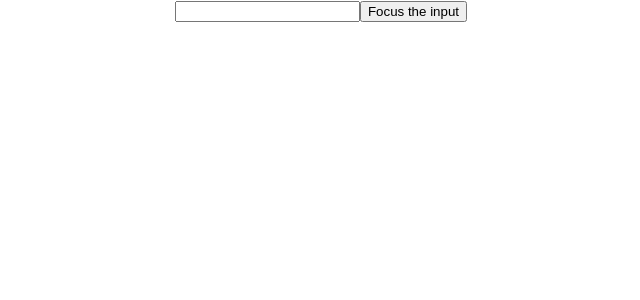
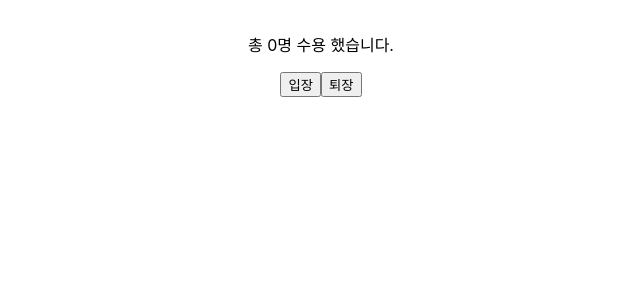
Before and after one commit to moonch030/react1-1, a React (Create React App) app in the folder my-app/: page / in a window 1280 px wide. Shown: the top 300 px of the page, without its empty margins (319-959 px from the left). Built offline with nearby package versions, Linux system fonts and the light colour scheme.

Commit message:
2024-05-01

```diff
--- a/my-app/src/App.js
+++ b/my-app/src/App.js
@@ -3,11 +3,12 @@ import './App.css';
 import CommentList from './ch05/CommentList';
 import NotificationList from './ch06/NotificationList';
 import FocusButton from './ch07/FocusButton';
+import Accommodate from './ch07/Accommodate';
 
 function App() {
   return (
     <div className="App">
-      <FocusButton />
+      <Accommodate />
     </div>
   );
 }
--- /dev/null
+++ b/my-app/src/ch07/Accommodate.jsx
@@ -0,0 +1,34 @@
+import React, {useState, useEffect} from "react"; // React와 useState, useEffect 훅을 임포트합니다.
+import useCounter from "./useCounter"; // useCounter라는 커스텀 훅을 임포트합니다.
+
+const MAX_CAPACITY = 10; // 최대 수용 인원을 10으로 설정합니다.
+
+function Accommodate(props){ // Accommodate 함수형 컴포넌트를 정의합니다.
+    const [isFull, setIsFull] = useState(false); // isFull 상태를 false로 초기화합니다.
+    const [count, increaseCount, decreaseCount] = useCounter(0); // useCounter 훅을 사용해 count 상태를 관리합니다.
+
+    useEffect(() => { // 첫 번째 useEffect 훅입니다.
+        console.log("==========================");
+        console.log("useEffect() is called.");
+        console.log(`isFull: ${isFull}`); // 현재 isFull 값이 콘솔에 로그로 찍힙니다.
+    });
+
+    useEffect(() => { // 두 번째 useEffect 훅입니다.
+        setIsFull(count >= MAX_CAPACITY); // count가 MAX_CAPACITY 이상이면 isFull을 true로 설정합니다.
+        console.log(`Current count value: ${count}`); // 현재 count 값이 콘솔에 로그로 찍힙니다.
+    }, [count]); // count 값이 변할 때마다 이 훅을 실행합니다.
+
+    return( // JSX를 리턴합니다.
+        <div style={{padding: 16}}>
+            <p>{`총 ${count}명 수용 했습니다.`}</p>
+            <button onClick={increaseCount} disabled={isFull}>
+                입장
+            </button>
+            <button onClick={decreaseCount}>퇴장</button>
+
+            {isFull && <p style={{color:"red"}}>정원이 가득 찼습니다.</p>}
+        </div>
+    );
+}
+
+export default Accommodate; // Accommodate 컴포넌트를 export합니다
--- /dev/null
+++ b/my-app/src/ch07/useCounter.jsx
@@ -0,0 +1,16 @@
+import React, { useState } from "react"; // React와 useState 훅을 임포트합니다.
+
+// useCounter 함수는 카운터의 초기값을 인자로 받습니다.
+function useCounter(initialValue) {
+    const [count, setCount] = useState(initialValue); // 카운터의 현재 값을 상태로 저장하고, 이 값을 업데이트할 수 있는 함수를 제공합니다.
+
+    // increaseCount 함수는 카운트 값을 1 증가시킵니다.
+    const increaseCount = () => setCount((count) => count + 1);
+    // decreaseCount 함수는 카운트 값을 1 감소시킵니다. 단, 카운트 값은 0 이하로 내려가지 않습니다.
+    const decreaseCount = () => setCount((count) => Math.max(count - 1, 0));
+
+    // useCounter 훅은 카운트 값과 이를 조작하는 두 함수를 배열로 반환합니다.
+    return [count, increaseCount, decreaseCount];
+}
+
+export default useCounter; // useCounter 훅을 다른 파일에서 임포트하여 사용할 수 있도록 export 합니다.
```
